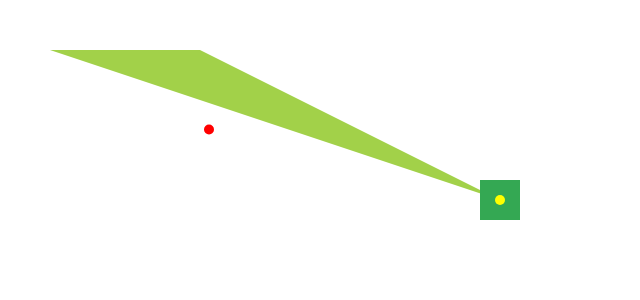
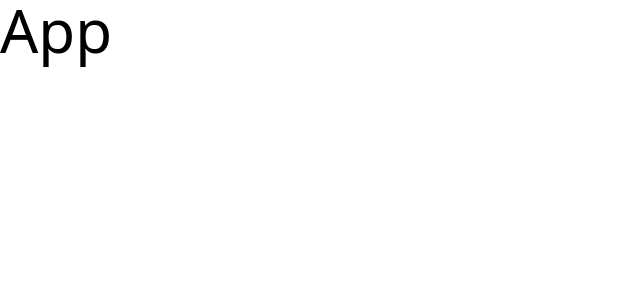
Before and after one commit to SiCarlsson/multi-agent-golf-course, a React app in the folder frontend/: page / in a window 1280 px wide. Shown: the top 300 px of the page, without its empty margins (0-640 px from the left). Built offline with nearby package versions, Linux system fonts and the light colour scheme; the HTML template or start-up script is replaced by a standard one.

Commit message:
First API endpoint

```diff
--- a/frontend/src/App.tsx
+++ b/frontend/src/App.tsx
@@ -1,44 +1,8 @@
-import React, { useEffect, useState } from "react";
-import type { Hole, Ball } from "./models";
-import { SimulationPresenter } from "./presenters/SimulationPresenter";
-import { CanvasRenderer } from "./views/CanvasRender";
 
-const initialHole: Hole = {
-  fairway: [
-    { x: 50, y: 50 },
-    { x: 200, y: 50 },
-    { x: 400, y: 150 },
-    { x: 500, y: 200 },
-  ],
-  green: [
-    { x: 480, y: 180 },
-    { x: 520, y: 180 },
-    { x: 520, y: 220 },
-    { x: 480, y: 220 },
-  ],
-  tee: { x: 50, y: 50 },
-  flag: { x: 500, y: 200 },
-};
-
-const initialBall: Ball = { x: 50, y: 50 };
-
-function App() {
-  const [hole, setHole] = useState<Hole>(initialHole);
-  const [ball, setBall] = useState<Ball>(initialBall);
-
-  const presenter = React.useMemo(() => new SimulationPresenter(hole, ball), []);
-
-  useEffect(() => {
-    presenter.subscribe(({ hole, ball }) => {
-      setHole(hole);
-      setBall({ ...ball });
-    });
-
-    const interval = setInterval(() => presenter.tick(), 50); // 20 FPS
-    return () => clearInterval(interval);
-  }, [presenter]);
-
-  return <CanvasRenderer hole={hole} ball={ball} />;
+const App = () => {
+  return (
+    <div className="text-6xl">App</div>
+  )
 }
 
-export default App;
+export default App
--- a/frontend/src/presenters/SimulationPresenter.ts
+++ /dev/null
@@ -1,29 +0,0 @@
-import type { Hole, Ball } from "../models";
-
-type Subscriber = (state: { hole: Hole; ball: Ball }) => void;
-
-export class SimulationPresenter {
-  private hole: Hole;
-  private ball: Ball;
-  private subscribers: Subscriber[] = [];
-
-  constructor(hole: Hole, ball: Ball) {
-    this.hole = hole;
-    this.ball = ball;
-  }
-
-  subscribe(fn: Subscriber) {
-    this.subscribers.push(fn);
-  }
-
-  private notify() {
-    this.subscribers.forEach((fn) => fn({ hole: this.hole, ball: this.ball }));
-  }
-
-  tick() {
-    // Simple demo: move ball diagonally
-    this.ball.x += 1;
-    this.ball.y += 0.5;
-    this.notify();
-  }
-}
--- a/frontend/src/views/CanvasRender.tsx
+++ /dev/null
@@ -1,50 +0,0 @@
-import React, { useRef, useEffect } from "react";
-import type { Hole, Ball } from "../models";
-
-interface Props {
-  hole: Hole;
-  ball: Ball;
-}
-
-export const CanvasRenderer: React.FC<Props> = ({ hole, ball }) => {
-  const canvasRef = useRef<HTMLCanvasElement>(null);
-
-  useEffect(() => {
-    const ctx = canvasRef.current?.getContext("2d");
-    if (!ctx) return;
-
-    ctx.clearRect(0, 0, ctx.canvas.width, ctx.canvas.height);
-
-    // Draw fairway
-    ctx.fillStyle = "#a2d149";
-    ctx.beginPath();
-    hole.fairway.forEach((p, i) =>
-      i === 0 ? ctx.moveTo(p.x, p.y) : ctx.lineTo(p.x, p.y)
-    );
-    ctx.closePath();
-    ctx.fill();
-
-    // Draw green
-    ctx.fillStyle = "#34a853";
-    ctx.beginPath();
-    hole.green.forEach((p, i) =>
-      i === 0 ? ctx.moveTo(p.x, p.y) : ctx.lineTo(p.x, p.y)
-    );
-    ctx.closePath();
-    ctx.fill();
-
-    // Draw ball
-    ctx.fillStyle = "red";
-    ctx.beginPath();
-    ctx.arc(ball.x, ball.y, 5, 0, Math.PI * 2);
-    ctx.fill();
-
-    // Draw flag
-    ctx.fillStyle = "yellow";
-    ctx.beginPath();
-    ctx.arc(hole.flag.x, hole.flag.y, 5, 0, Math.PI * 2);
-    ctx.fill();
-  }, [hole, ball]);
-
-  return <canvas ref={canvasRef} width={800} height={400} />;
-};
```
Also changed, not shown: 1 other file (tests, documents, lock files or other folders).
